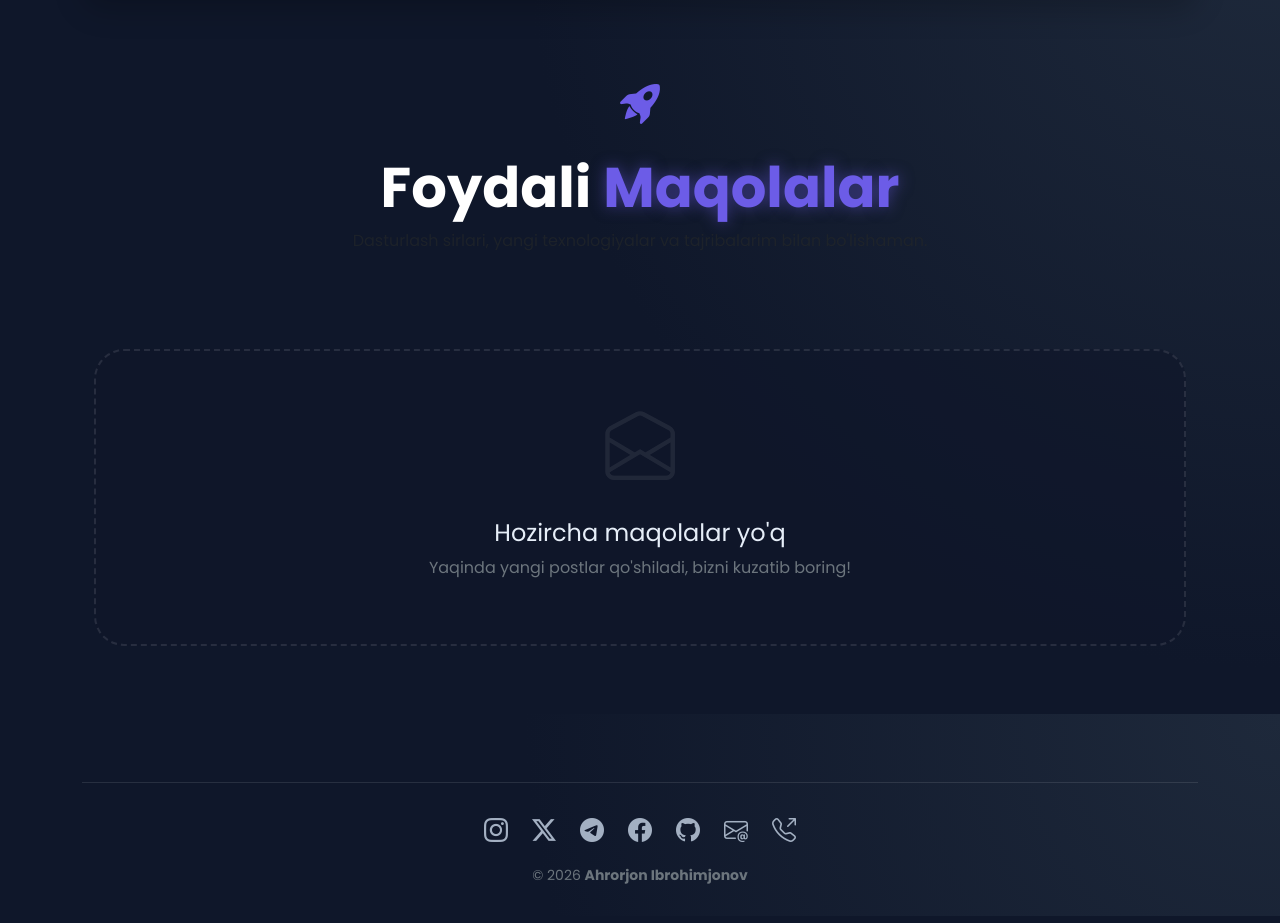
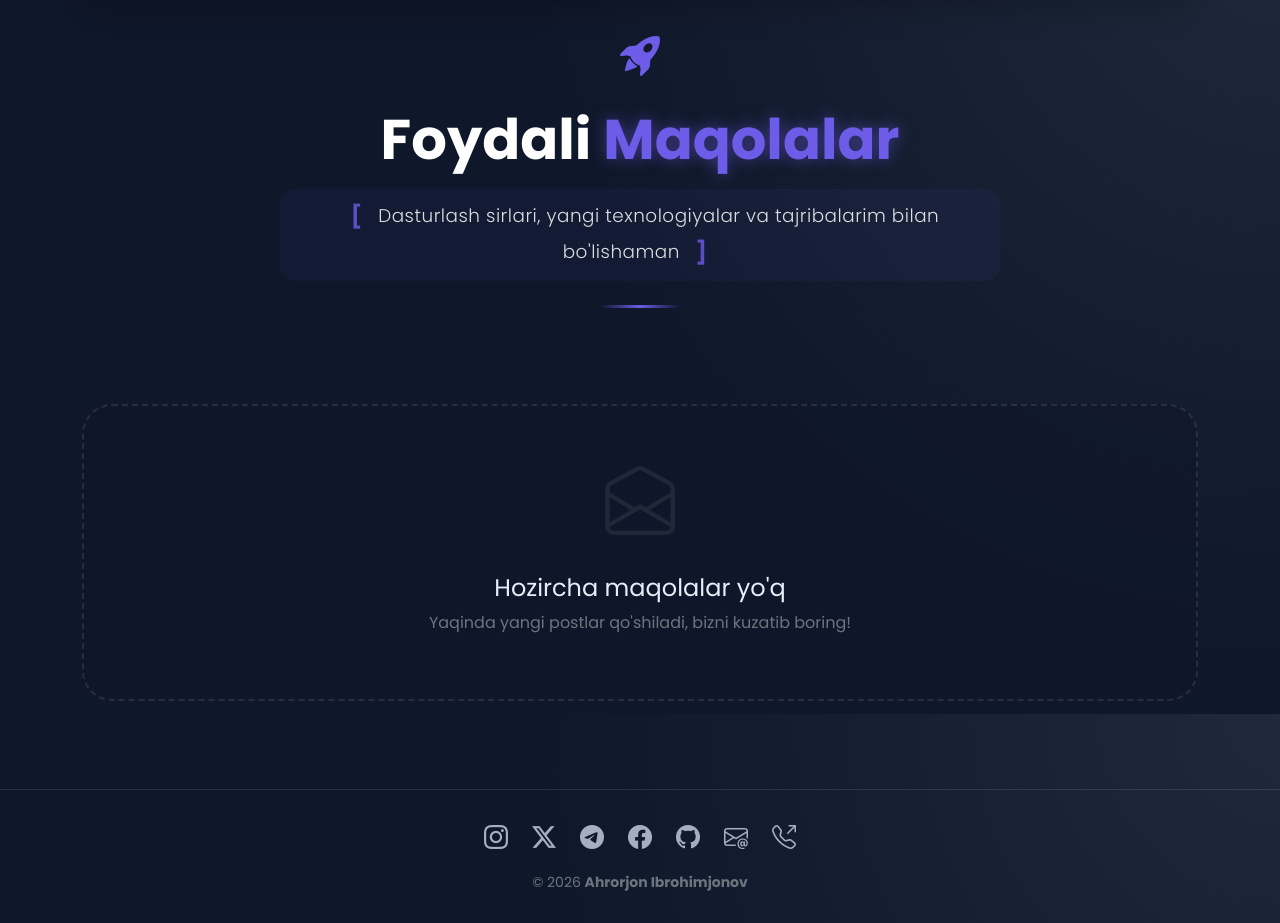
Before and after one commit to axrorback/axrorback.uz, a Django app: page /blog/ in a window 1280 px wide. Shown: the part 86-1009 px from the top of the page. Run offline with Django 5.2, Linux system fonts and the light colour scheme; data that the repository does not hold is empty.

Commit message:
Changed Blog styles
Co-authored-by: axrorback <axrorback@gmail.com>

```diff
--- a/templates/blog/blogs.html
+++ b/templates/blog/blogs.html
@@ -2,14 +2,22 @@
 {% block title %}Bloglar — Ahrorjon Ibrohimjonov{% endblock %}
 
 {% block content %}
-<div class="container py-5">
-  <div class="text-center mb-5" data-aos="zoom-in">
-    <div class="blog-icon-box mb-3">
-      <i class="bi bi-rocket-takeoff-fill"></i>
-    </div>
-    <h2 class="display-4 fw-bold text-white mb-2">Foydali <span class="text-accent-glow">Maqolalar</span></h2>
-    <p class="text-muted mx-auto" style="max-width: 600px;">Dasturlash sirlari, yangi texnologiyalar va tajribalarim bilan bo'lishaman.</p>
+<div class="text-center mb-5" data-aos="zoom-in">
+  <div class="blog-icon-box mb-3">
+    <i class="bi bi-rocket-takeoff-fill"></i>
   </div>
+  <h2 class="display-4 fw-bold text-white mb-3">Foydali <span class="text-accent-glow">Maqolalar</span></h2>
+
+  <div class="description-container mx-auto">
+    <p class="premium-description">
+      <span class="bracket">[</span>
+      Dasturlash sirlari, yangi texnologiyalar va tajribalarim bilan bo'lishaman
+      <span class="bracket">]</span>
+    </p>
+  </div>
+
+  <div class="header-line mx-auto mt-4"></div>
+</div>
 
   <div class="row g-4">
     {% for blog in blogs %}
@@ -88,6 +96,45 @@
     color: var(--primary-glow);
     display: inline-block;
     animation: float 3s ease-in-out infinite;
+  }
+
+  /* Tavsif matni uchun maxsus stil */
+  .premium-description {
+    color: rgba(255, 255, 255, 0.85); /* Sof oqqa yaqinroq, lekin ko'zni charchatmaydi */
+    font-size: 1.15rem;
+    font-weight: 300;
+    letter-spacing: 0.5px;
+    line-height: 1.6;
+    max-width: 700px;
+    margin: 0 auto;
+    position: relative;
+    display: inline-block;
+  }
+
+  /* Matn yonidagi dekorativ qavslar */
+  .bracket {
+    color: var(--primary-glow);
+    font-weight: bold;
+    font-size: 1.4rem;
+    opacity: 0.8;
+    margin: 0 10px;
+    vertical-align: middle;
+  }
+
+  /* Sarlavha ostidagi chiziqni yanada chiroyli qilish */
+  .header-line {
+    width: 80px;
+    height: 3px;
+    background: linear-gradient(90deg, transparent, var(--primary-glow), transparent);
+    border-radius: 10px;
+  }
+
+  /*description-container uchun yengil soya (glow) */
+  .description-container {
+    padding: 10px;
+    border-radius: 15px;
+    background: rgba(108, 92, 231, 0.05); /* Juda yengil binafsha fon */
+    display: inline-block;
   }
 
   /* 2. Ultra Card Dizayni */
```
